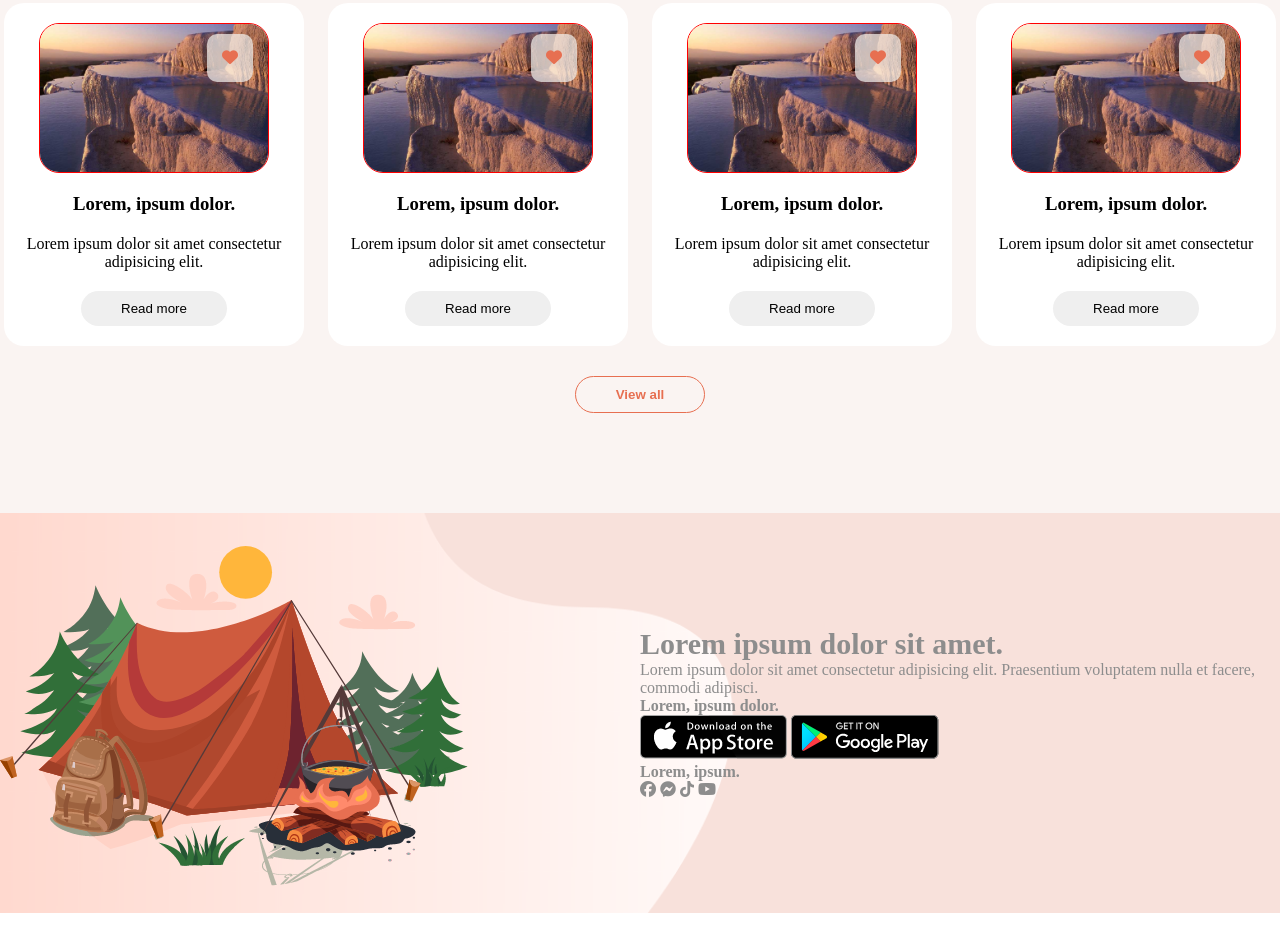
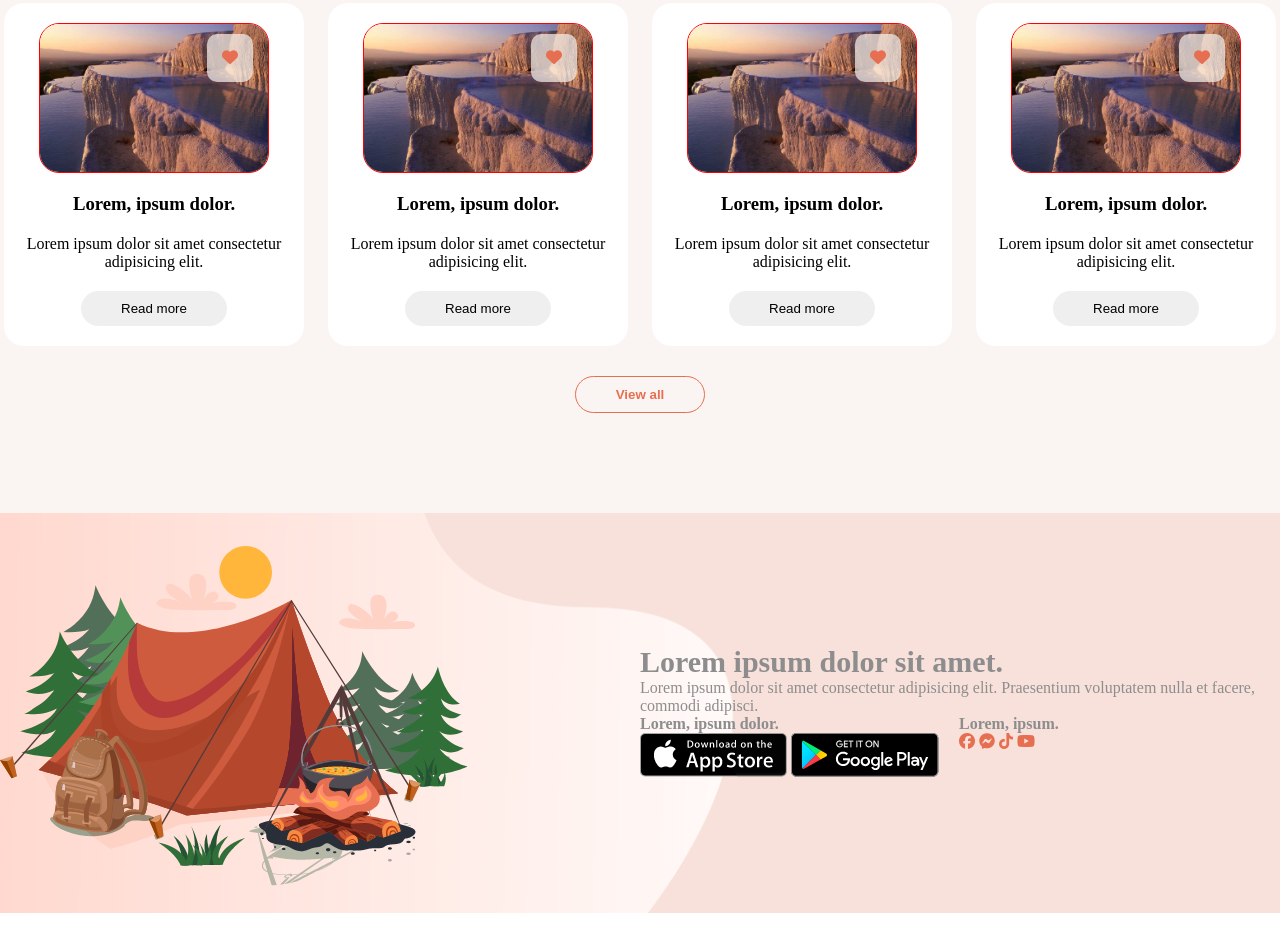
Before and after one commit to DatTran26/web__project-1, a plain HTML site: page index.html in a window 1280 px wide. Shown: the part 1036-1987 px from the top of the page. Drawn offline with Linux system fonts and the light colour scheme.

Commit message:
upload new

```diff
--- a/styles.css
+++ b/styles.css
@@ -140,7 +140,7 @@
     justify-content: space-between;
     align-items: center;
 }
-.stay-in-touch .left  {
+.stay-in-touch .left {
     width: 50%;
 }
 .stay-in-touch .right {
@@ -148,7 +148,14 @@
     color: #8d8d8d;
 }
 
-.right .right__title{
+.right .right__title {
     font-weight: 600;
     font-size: 30px;
 }
+.right__footer {
+    display: flex;
+    gap: 20px;
+}
+.right__footer .social i {
+    color: #e76f51;
+}
```
